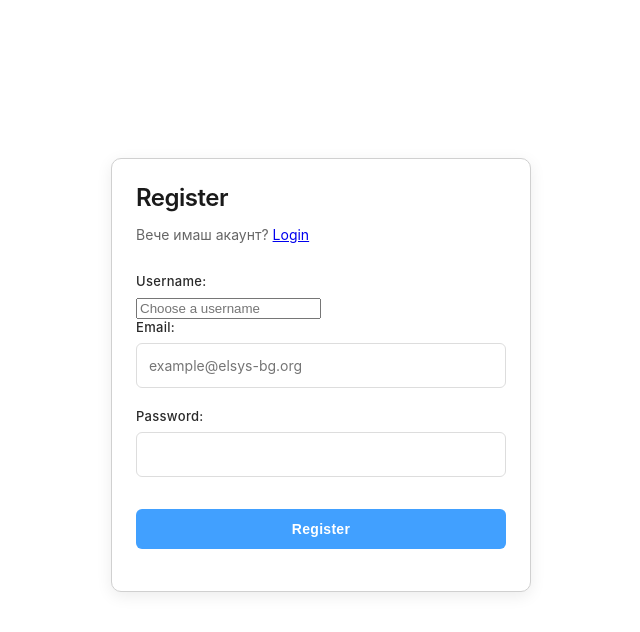
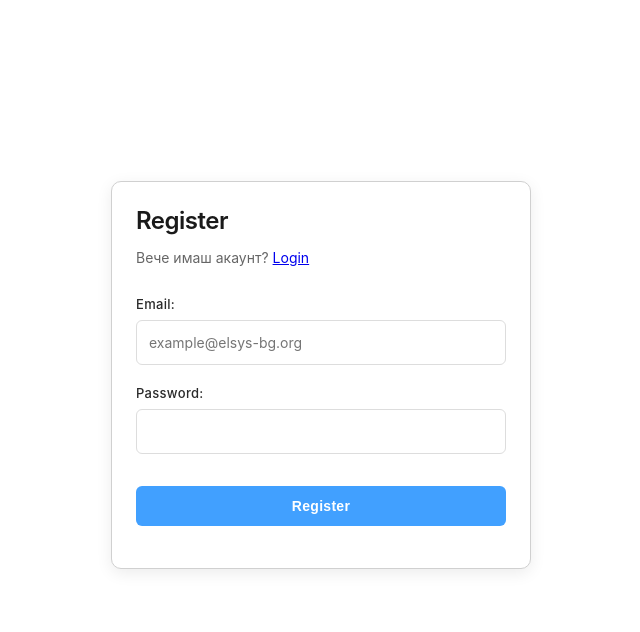
Before and after one commit to IT-8-TUES/8V-25-26-Nino-chan, a Flask app: template Kristian/templates/register.html in a window 1280 px wide. Shown: the part 33-665 px from the top of the page, without its empty margins (319-959 px from the left). Run offline with Flask 3, Linux system fonts and the light colour scheme; the template is opened without the code that fills it, so the values that code supplies are empty.

Commit message:
Register page changes

```diff
--- a/Kristian/templates/register.html
+++ b/Kristian/templates/register.html
@@ -15,11 +15,8 @@
     <div class="register-container">
         <div class="register-body">
             <h2>Register</h2>
-            <p>Вече имаш акаунт? <a href="../../Marti/login.html">Login</a></p>
+            <p>Вече имаш акаунт? <a href="../../Marti/html/login.html">Login</a></p>
             <form id="registerForm" class="register-form">
-                <label for="username">Username:</label>
-                <input type="text" id="username" name="username" placeholder="Choose a username" required><br><br>
-
                 <label for="email">Email:</label>
                 <input type="email" id="email" name="email" placeholder="example@elsys-bg.org" required><br><br>
 
@@ -40,7 +37,6 @@
             messageEl.textContent = '';
 
             const payload = {
-                username: registerForm.username.value.trim(),
                 email: registerForm.email.value.trim(),
                 password: registerForm.password.value,
             };
@@ -55,7 +51,7 @@
                 const result = await response.json();
 
                 if (response.ok && result.code === 200) {
-                    window.location.href = '../../Marti/login.html';
+                    window.location.href = '../../Marti/html/login.html';
                     return;
                 }
 
```
